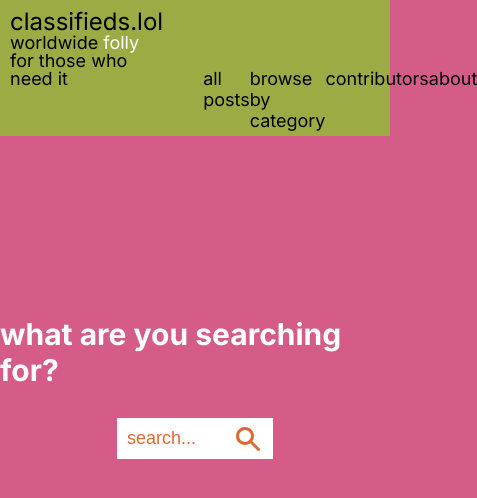
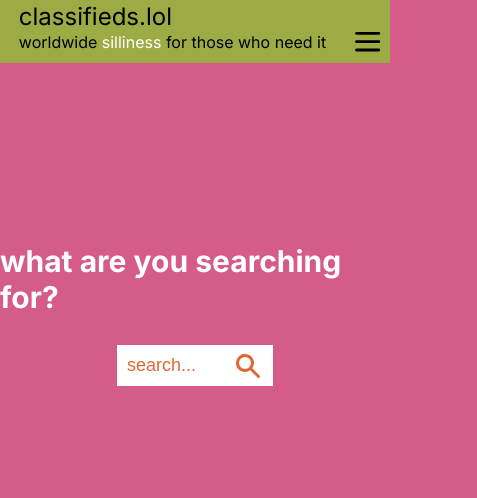
Before and after one commit to gracebmanning/nonsenselist, a React (Create React App) app: page / in a window 390 px wide. Shown: the top 498 px of the page, 477 px wide, since content can reach past the window. Built offline with nearby package versions, Linux system fonts and the light colour scheme.

Commit message:
responsive navbar

```diff
--- a/src/App.js
+++ b/src/App.js
@@ -9,6 +9,9 @@ import { categoryRoutes } from './components/Categories/Categories';
 import Contributors from './components/Contributors/Contributors';
 import { contributorRoutes } from './components/Contributors/Contributors';
 import PageDoesNotExist from './components/404/404';
+
+const synonyms = [ "nonsense", "balderdash", "gibberish", "claptrap", "rubbish", "hogwash", "baloney", "gobbledygook", "folly", "babble", "madness", "mumbo jumbo", "silliness"];
+export const taglineWord = synonyms[Math.floor(Math.random() * synonyms.length)];
 
 function App() {
   return (
--- a/src/components/Navbar/Navbar.css
+++ b/src/components/Navbar/Navbar.css
@@ -5,26 +5,31 @@
     display: flex;
     flex-direction: row;
     justify-content: space-between;
-    align-items:last baseline;
+    align-items: last baseline;
 }
 
 .navHeader{
-    margin: 10px 0px 10px 10px;
+    margin: 10px;
     display: flex;
     flex-direction: column;
     line-height: 1;
-    width: 50%;
+    width: fit-content;
 }
 
-/* top right bottom left */
 .navTitle{
-    margin: 0px;
+    margin: 0px 0px 5px 0px;
     font-weight: 400;
 }
 
 .navTitle a{
     text-decoration: none;
     color: black;
+    transition: ease-out 0.2s;
+}
+
+.navTitle a:hover{
+    color: white;
+    transition: ease-in 0.2s;
 }
 
 .navTagline{
@@ -40,12 +45,12 @@
 }
 
 .navList{
-    margin: 2px 5px 5px 0px;
+    margin: 2px 10px 10px 0px;
     width: 50%;
     list-style-type: none;
     display: flex;
     flex-direction: row;
-    justify-content: space-around;
+    justify-content: space-between;
 }
 
 .navItem{
@@ -59,3 +64,65 @@
     color: white;
     transition: ease-in 0.2s;
 }
+
+.menuButton{
+    margin: 0px 0px 10px 0px;
+    padding: 0px;
+	border-color: transparent;
+	background-color: transparent;
+	display: none;
+    width: fit-content;
+    height: fit-content;
+}
+
+.menuIcon{
+    margin: 0px;
+    padding: 0px;
+    transform: scale(2.5);
+}
+
+
+@media only screen and (max-width: 1000px){
+    .navHeader{
+        margin: 5px;
+    }
+
+    .navList{
+        margin: 2px 5px 5px 0px;
+    }
+}
+
+@media only screen and (max-width: 480px) {
+    .nav{
+        justify-content: space-around;
+    }
+
+    .navTagline{
+        font-size: 16px;
+    }
+
+    .navList{
+        display: none;
+    }
+
+    .navList.expanded{
+        position: absolute;
+        display: block;
+        flex-direction: column;
+        width: fit-content;
+
+        top: 60px;
+        right: 0px;
+        padding: 0px;
+        margin-right: 0px;
+        background-color: var(--accent-one);
+    }
+
+    .navList.expanded li{
+        margin: 5px;
+    }
+
+    .menuButton{
+        display: inline;
+    }
+}
--- a/src/components/Navbar/Navbar.js
+++ b/src/components/Navbar/Navbar.js
@@ -1,19 +1,17 @@
 import './Navbar.css';
-import synonyms from './synonyms';
-
-function taglineWord(){
-    var word = synonyms[Math.floor(Math.random() * synonyms.length)];
-    return(word);
-}
+import { taglineWord } from '../../App';
+import { LuMenu } from "react-icons/lu";
+import { useState } from 'react';
 
 export default function Navbar(){
+    const [isNavExpanded, setIsNavExpanded] = useState(false)
     return(
-        <nav className='nav'>
+        <nav className={isNavExpanded ? "nav expanded" : "nav"}>
             <div className='navHeader'>
                 <h1 className='navTitle'><a href='/'>classifieds.lol</a></h1>
-                <h2 className='navTagline'>worldwide <p id='taglineWord'>{taglineWord()}</p> for those who need it</h2>
+                <h2 className='navTagline'>worldwide <p id='taglineWord'>{taglineWord}</p> for those who need it</h2>
             </div>
-            <ul className='navList'>
+            <ul className={isNavExpanded ? "navList expanded" : "navList"}>
                 <li>
                     <a className='navItem' href='/post'>
                         all posts
@@ -35,6 +33,9 @@ export default function Navbar(){
                     </a>
                 </li>
             </ul>
+            <button className="menuButton" onClick={() => {setIsNavExpanded(!isNavExpanded);}} >
+                <LuMenu className="menuIcon" />
+            </button>
         </nav>
     );
 }
--- a/src/components/Navbar/synonyms.js
+++ /dev/null
@@ -1,6 +0,0 @@
-const synonyms = [
-    "nonsense", "balderdash", "gibberish", "claptrap",
-    "rubbish", "hogwash", "baloney", "gobbledygook",
-    "folly", "babble", "madness", "mumbo jumbo", "silliness"
-];
-export default synonyms;
--- a/src/components/Search/Search.js
+++ b/src/components/Search/Search.js
@@ -17,7 +17,6 @@ function getKeywords(){
 }
 
 let keywords = getKeywords();
-console.log(keywords);
 export {keywords};
 
 function keywordPage(keyword){
```
Also changed, not shown: 1 other file (tests, documents, lock files or other folders).
